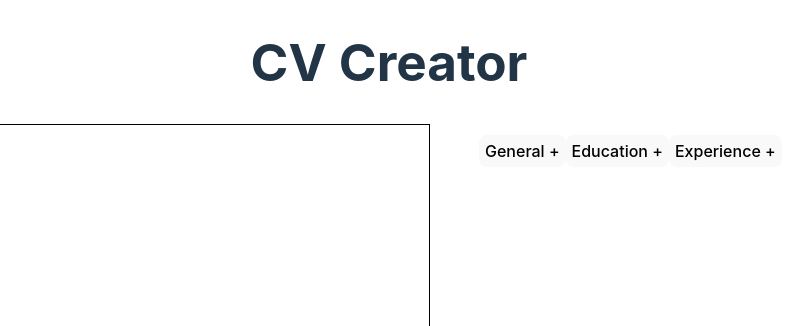
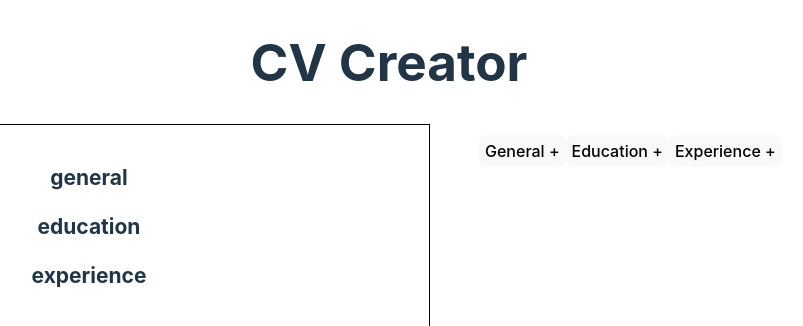
Before and after one commit to chimdice/cv-application, a React (Vite) app: page / in a window 1280 px wide. Shown: the top 326 px of the page, without its empty margins (251-1054 px from the left). Built offline with nearby package versions, Linux system fonts and the light colour scheme.

Commit message:
Make text on cv smaller

```diff
--- a/src/App.css
+++ b/src/App.css
@@ -13,7 +13,7 @@ main {
 
 .cv-render {
   width: 50%;
-  height: 70svh;
+  font-size: 14px;
 }
 
 .form, .cv-render {
@@ -31,7 +31,7 @@ input, button {
 }
 
 input {
-  margin-right: 10px;
+  margin-right: 14px;
 }
 
 .cv {
@@ -41,7 +41,7 @@ input {
 .cv h2,
 .cv p {
   display: inline;
-  font-size: 18px;
+  font-size: 14px;
 }
 
 .hide {
--- a/src/App.jsx
+++ b/src/App.jsx
@@ -16,6 +16,9 @@ function App() {
       </header>
       <main>
         <div className="cv-render">
+          <CV field="general"/>
+          <CV field="education"/>
+          <CV field="experience"/>
         </div>
         <div className="form-render">
           <GeneralForm/>
--- a/src/components/Cv.jsx
+++ b/src/components/Cv.jsx
@@ -1,8 +1,7 @@
 export default function CV (props) {
     return (
-      <div className="cv">
-        <h2>{props.field}: </h2>
-        <p id={props.field}></p>
+      <div className={"cv-"+props.field}>
+        <h2>{props.field}</h2>
       </div>
     )
   }
--- a/src/components/FormSubmit.jsx
+++ b/src/components/FormSubmit.jsx
@@ -4,7 +4,8 @@ const click = (section) => {
     console.log(formInfo);
 
     const cv = document.createElement('div');
-    const form = document.querySelector(".cv-render");
+    cv.setAttribute("style", "margin-bottom:10px")
+    const form = document.querySelector(".cv-"+section);
     cv.classList.add(section);
 
     for (let i = 0; i < formInfo.length - 1; i++) {
```
